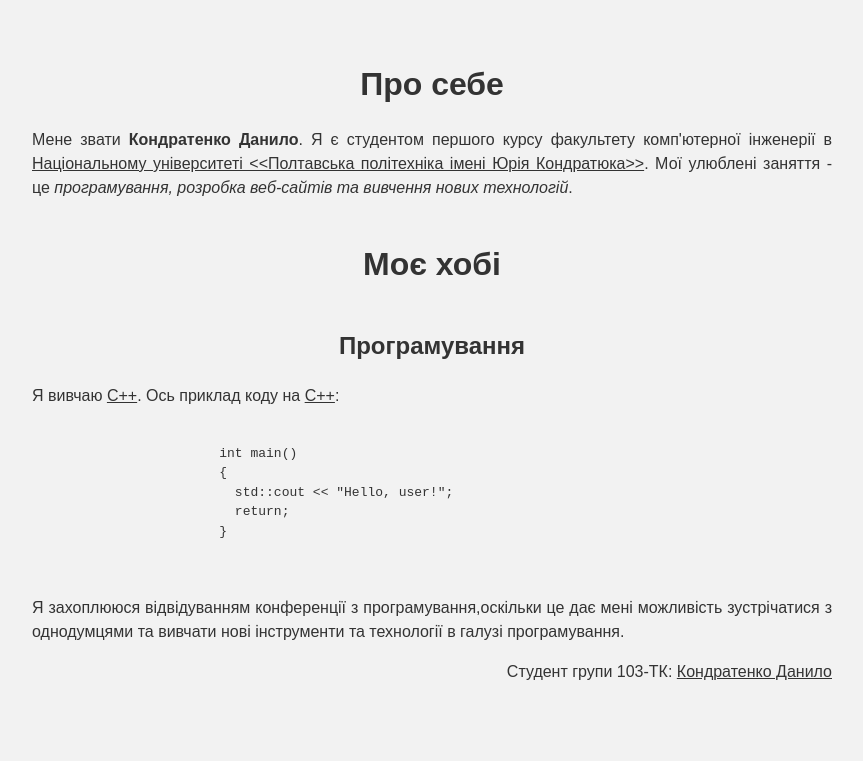
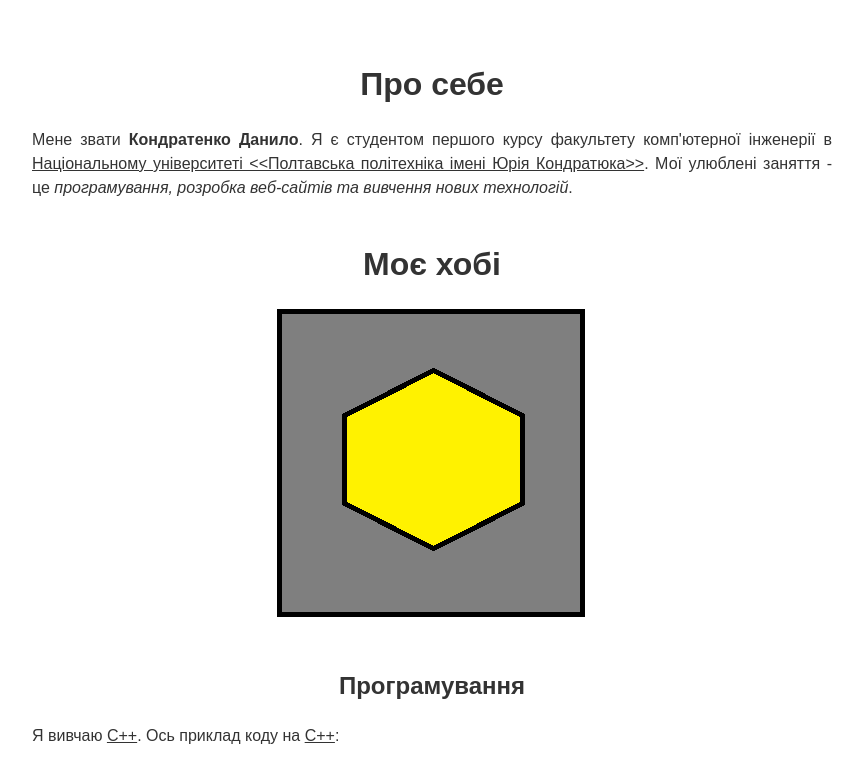
Before and after one commit to KondratenkoDanil/Laboratorna-robota, a plain HTML site: page index.html in a window 1280 px wide. Shown: the top 761 px of the page, without its empty margins (208-1071 px from the left). Drawn offline with Linux system fonts and the light colour scheme.

Commit message:
Add files via upload

```diff
--- a/index.html
+++ b/index.html
@@ -7,7 +7,7 @@
 	<meta name="keywords" content="інтернет, веб-сторінка, html, css, javascript, програмування, хобі">
 	<style>
 		body {
-		background-color: #f2f2f2;
+		background-color: #ffffff;
 		font-family: Arial, sans-serif;
 		color: #333;
 		max-width: 800px;
@@ -36,7 +36,6 @@
 		u {
 			text-decoration: underline;
 		}
-
 	</style>
 </head>
 <body>
@@ -44,6 +43,7 @@
 	<p>Мене звати <strong>Кондратенко Данило</strong>. Я є студентом першого курсу факультету комп'ютерної інженерії в <u> Національному університеті <<Полтавська політехніка імені Юрія  Кондратюка>></u>. Мої улюблені заняття - це <em>програмування, розробка веб-сайтів та вивчення нових технологій</em>.</p>
 
 	<h1>Моє хобі</h1>
+    <p align="center"><img src="logo.jpg" /></p>
 	<h2>Програмування</h2>
 	<p>Я вивчаю <u>C++</u>. Ось приклад коду на <u>C++</u>:</p>
 	<pre>
```
Also changed, not shown: logo.jpg (added).
